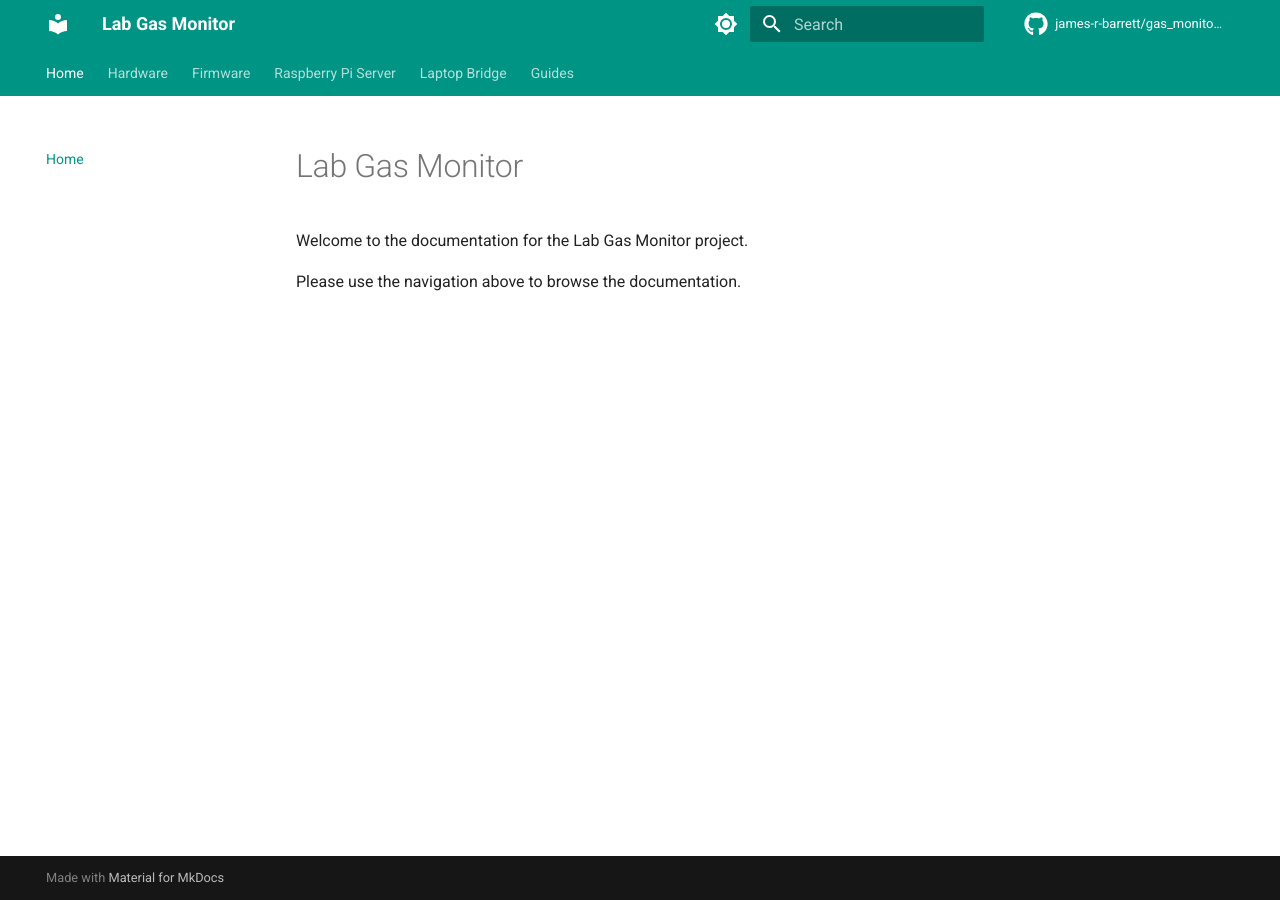
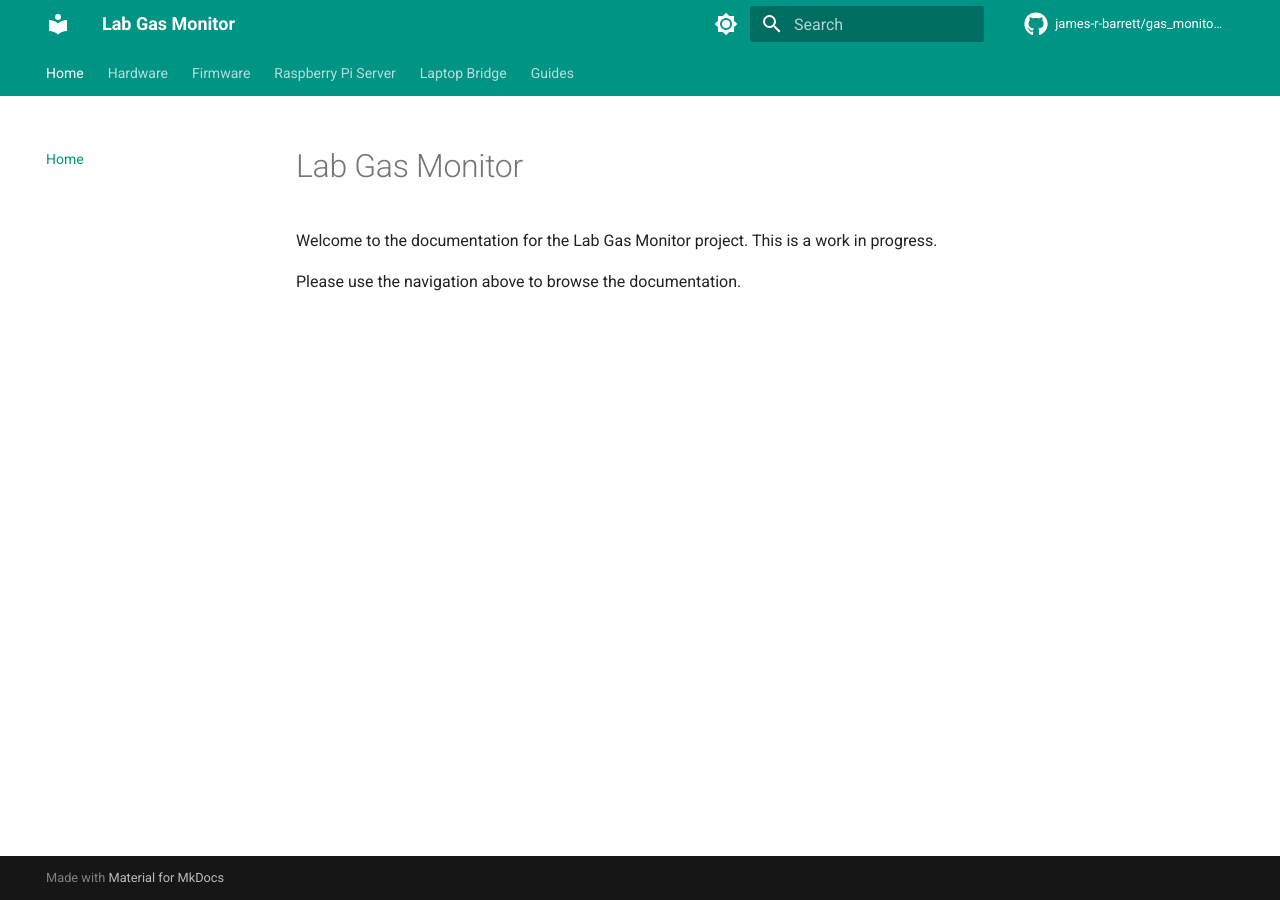
Before and after one commit to james-r-barrett/gas_monitoring, an MkDocs documentation site: the page built from mkdocs-src/index.md, in a window 1280 px wide. Built offline with MkDocs 1.6.1 and Material for MkDocs 9.7.7, drawn with Linux system fonts in a browser that asks for light colours; comment, search, counter and statistics services are not loaded.

```diff
--- a/mkdocs-src/index.md
+++ b/mkdocs-src/index.md
@@ -1,5 +1,5 @@
 # Lab Gas Monitor
 
-Welcome to the documentation for the Lab Gas Monitor project.
+Welcome to the documentation for the Lab Gas Monitor project. This is a work in progress.
 
 Please use the navigation above to browse the documentation.
```
